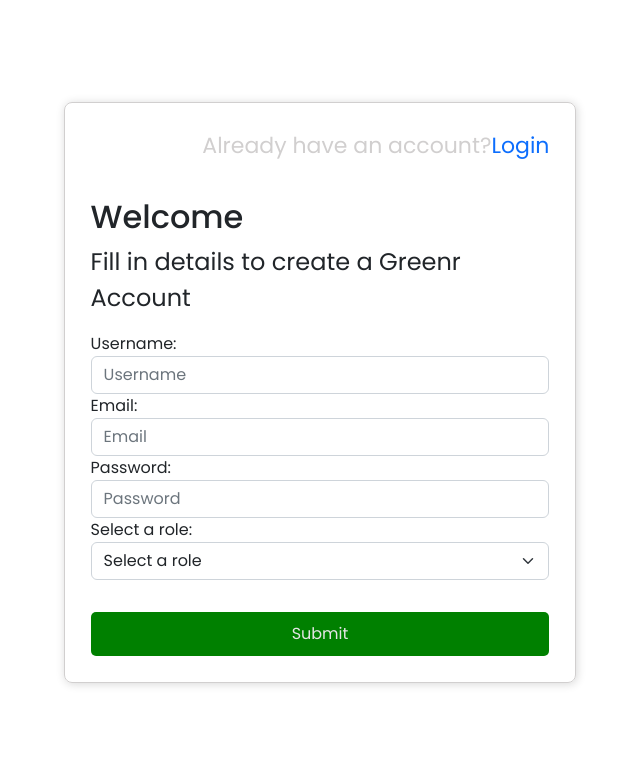
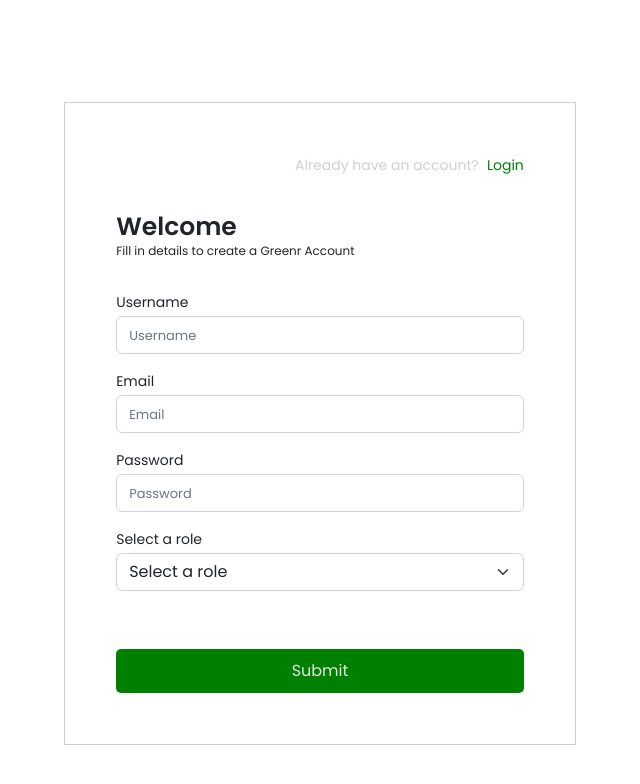
Before and after one commit to MICHAELMUNAVU83/greenr-frontend, a React (Create React App) app: page /signup in a window 1280 px wide. Shown: the top 784 px of the page, without its empty margins (320-960 px from the left). Built offline with nearby package versions, Linux system fonts and the light colour scheme; no server answers.

Commit message:
signup form styling

```diff
--- a/src/components/SignUp/SignUp.css
+++ b/src/components/SignUp/SignUp.css
@@ -4,11 +4,10 @@
 .signup-form {
   margin: 4% auto;
   width: 40%;
-  padding: 2%;
+  padding: 4%;
   border: 1px solid rgb(209, 207, 207);
-  box-shadow: rgb(0 0 0 / 16%) 1px 1px 10px;
-  border-radius: 8px;
 }
+
 .signup-form1 {
   margin: 4% auto;
   width: 53%;
@@ -18,6 +17,30 @@
 .signup-form1 label{
   padding-top: 3%;
 }
+
+label {
+  font-size: 14px;
+  font-weight: 400;
+  margin-bottom: 3px;
+}
+
+.signup-input, .form-select option {
+  margin-bottom: 15px;
+  font-size: 14px;
+}
+
+optgroup {
+  font-size: 14px;
+}
+
+.signup-input::placeholder {
+  font-size: 13px;
+}
+
+.form-select {
+  margin-bottom: 30px;
+}
+
 .signup-form1 p{
   padding-bottom: 1%;
   color: green;
@@ -31,11 +54,26 @@ aside {
 }
 aside p {
   color: rgb(209, 207, 207);
-  font-size: 22px;
+  font-size: 14px;
 }
+
+aside a {
+  color: green;
+  font-size: 14px;
+  padding-left: 8px;
+}
+
+aside + h2 {
+  font-weight: 800;
+  font-size: 25px;
+  margin-bottom: 0px;
+}
+
 .signup-p {
-  font-size: 24px;
+  font-size: 12px;
+  margin-bottom: 30px;
 }
+
 .linktag {
   text-decoration: none;
 }
--- a/src/components/SignUp/SignUp.js
+++ b/src/components/SignUp/SignUp.js
@@ -54,7 +54,7 @@ function SignUp({ setStoredToken }) {
         <h2>Welcome</h2>
         <p className="signup-p">Fill in details to create a Greenr Account</p>
         <form>
-          <label>Username:</label>
+          <label>Username</label>
           <input
             type="text"
             className="form-control signup-input"
@@ -63,7 +63,7 @@ function SignUp({ setStoredToken }) {
             onChange={(e) => setUsername(e.target.value)}
             placeholder="Username"
           />
-          <label>Email:</label>
+          <label>Email</label>
           <input
             type="text"
             className="form-control signup-input"
@@ -72,7 +72,7 @@ function SignUp({ setStoredToken }) {
             placeholder="Email"
             onChange={(e) => setEmail(e.target.value)}
           />
-          <label>Password:</label>
+          <label>Password</label>
           <input
             type="text"
             className="form-control signup-input"
@@ -81,15 +81,17 @@ function SignUp({ setStoredToken }) {
             placeholder="Password"
             onChange={(e) => setPassword(e.target.value)}
           />
-          <label>Select a role:</label>
+          <label>Select a role</label>
           <select
             value={role}
             onChange={(e) => setRole(e.target.value)}
             className="form-select"
           >
-            <option value="">Select a role</option>
-            <option value="buyer">Buyer</option>
-            <option value="seller">Seller</option>
+            <optgroup>
+              <option value="">Select a role</option>
+              <option value="buyer">Buyer</option>
+              <option value="seller">Seller</option>
+            </optgroup>
           </select>
 
           <button className="signup-button" onClick={handleSubmit}>
```
